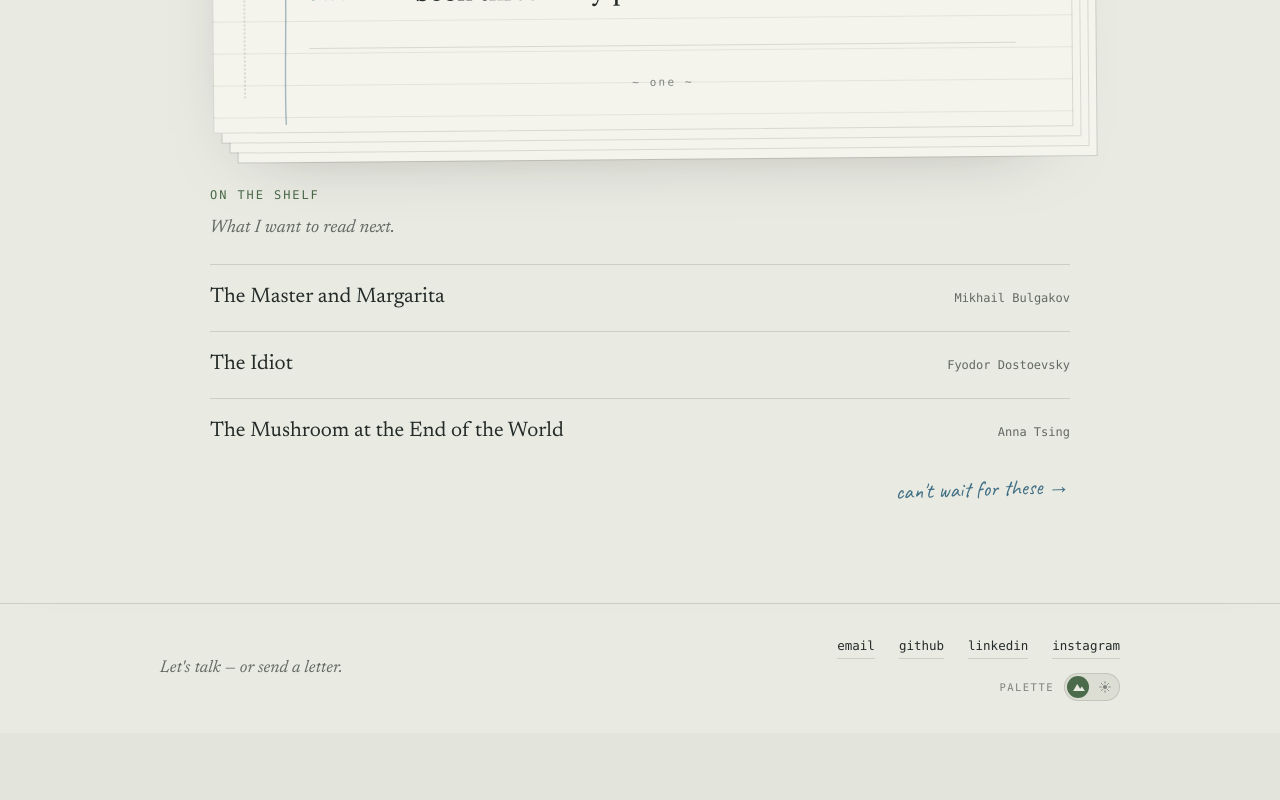
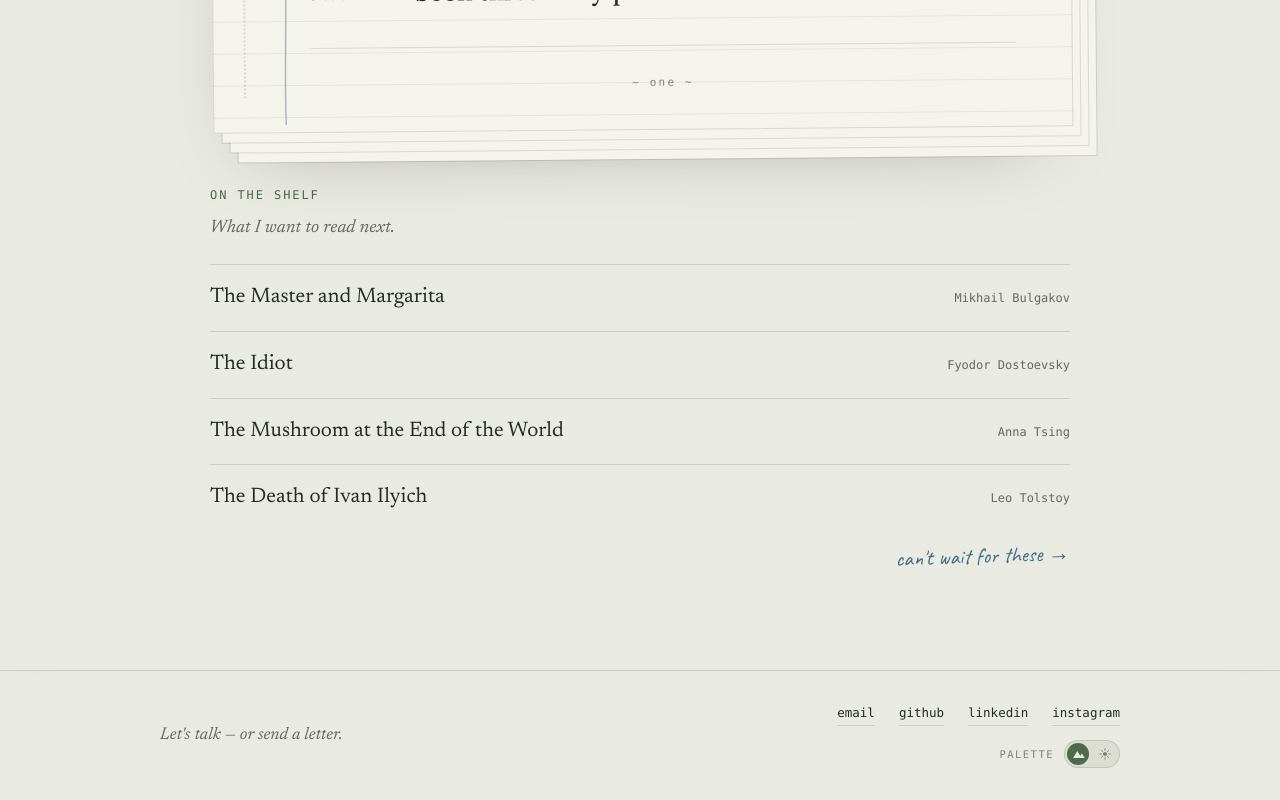
Before and after one commit to LaijieJi/webpage, a Vue app: page /blog in a window 1280 px wide. Shown: the part 1599-2399 px from the top of the page. Before the commit the page ends 2332 px from the top, so only its background shows below. Built offline with nearby package versions, Linux system fonts and the light colour scheme; a web font is replaced by a local one.

Commit message:
chore: update TBR

```diff
--- a/src/data/books.js
+++ b/src/data/books.js
@@ -3,5 +3,6 @@
 export const readingList = [
   { title: 'The Master and Margarita', author: 'Mikhail Bulgakov' },
   { title: 'The Idiot', author: 'Fyodor Dostoevsky' },
-  { title: 'The Mushroom at the End of the World', author: 'Anna Tsing' }
+  { title: 'The Mushroom at the End of the World', author: 'Anna Tsing' },
+  { title: 'The Death of Ivan Ilyich', author: 'Leo Tolstoy' }
 ];
```
